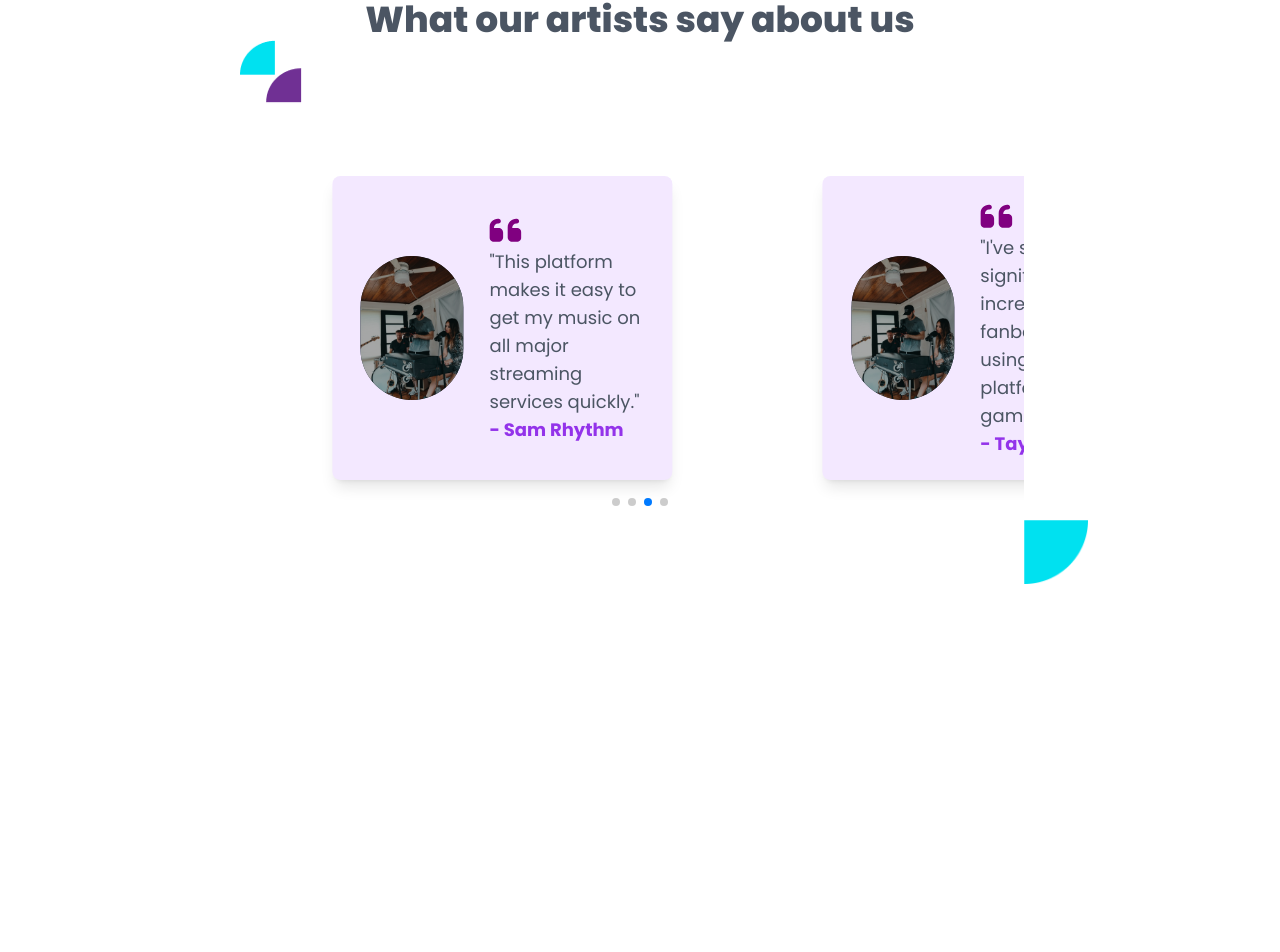
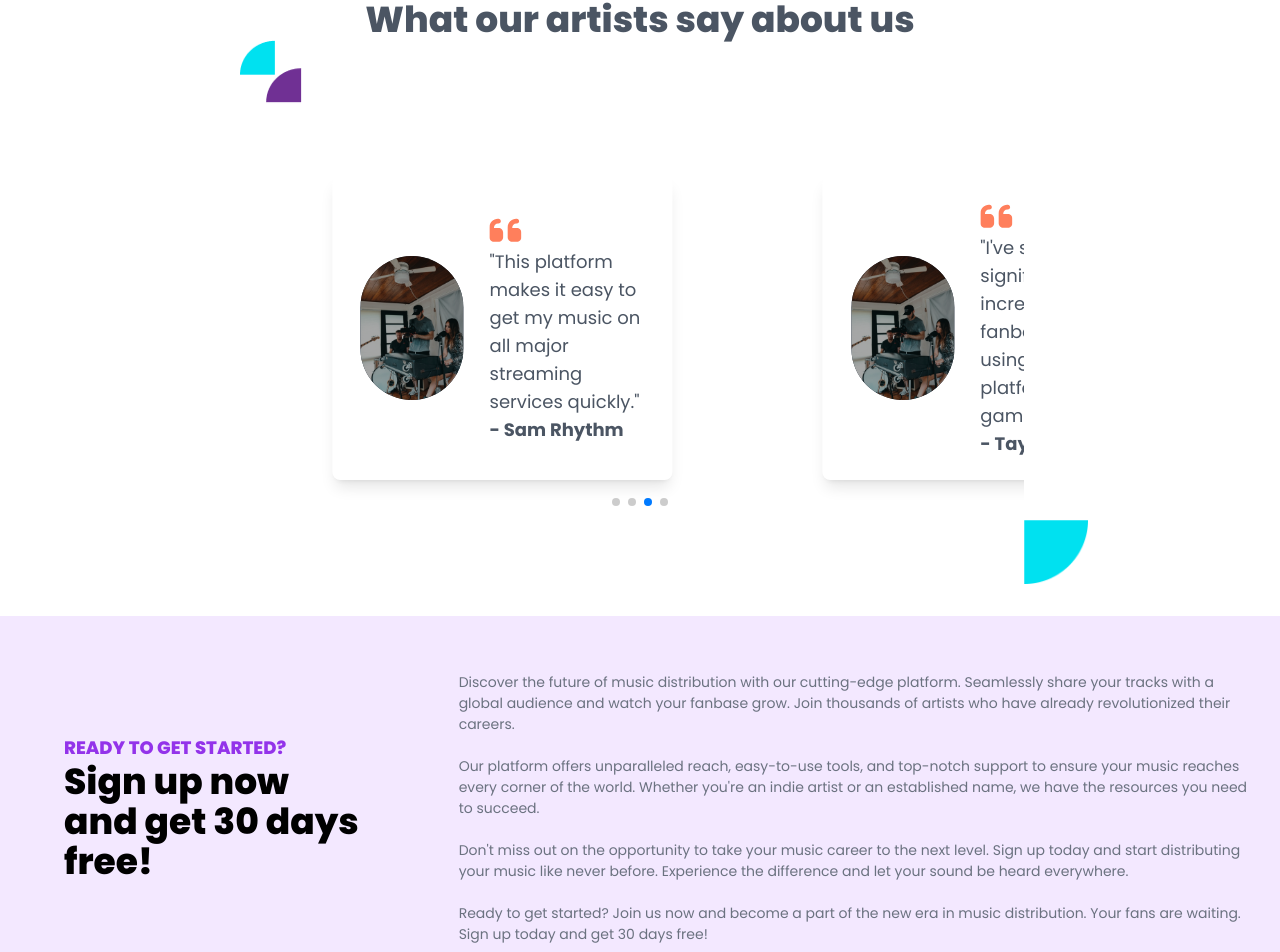
Before and after one commit to KaReeeeeeeeEM/Laguku, a React (Create React App) app in the folder client/: page / in a window 1280 px wide. Shown: the part 3864-4816 px from the top of the page. Before the commit the page ends 4448 px from the top, so only its background shows below. Built offline with nearby package versions, Linux system fonts and the light colour scheme; a web font is replaced by a local one.

Commit message:
implemented CTA

```diff
--- a/client/src/App.css
+++ b/client/src/App.css
@@ -166,5 +166,4 @@ body {
     width: 100%;
     height: 24rem;
   }
-
 }
--- /dev/null
+++ b/client/src/components/CTA.jsx
@@ -0,0 +1,27 @@
+import React from 'react'
+
+const CTA = () => {
+  return (
+    <div className='mt-24'>
+        <div className='bg-purple-100 flex flex-col lg:flex-row items-center justify-around lg:h-96 py-8 lg:py-0'>
+            <div className='text-center lg:text-start lg:w-1/3 mb-8 lg:mb-0 p-0 lg:pl-16'>
+                <h2 className='text-lg text-purple-600 uppercase font-extrabold'>Ready to get started?</h2>
+                <h3 className='text-4xl font-extrabold'>Sign up now <br /> and get 30 days free!</h3>
+            </div>
+            <div className='w-full lg:w-2/3 px-8 text-start'>
+            <p className='text-gray-500'>
+                Discover the future of music distribution with our cutting-edge platform. Seamlessly share your tracks with a global audience and watch your fanbase grow. Join thousands of artists who have already revolutionized their careers.
+                <br/><br/>
+                Our platform offers unparalleled reach, easy-to-use tools, and top-notch support to ensure your music reaches every corner of the world. Whether you're an indie artist or an established name, we have the resources you need to succeed.
+                <br/><br/>
+                Don't miss out on the opportunity to take your music career to the next level. Sign up today and start distributing your music like never before. Experience the difference and let your sound be heard everywhere.
+                <br/><br/>
+                Ready to get started? Join us now and become a part of the new era in music distribution. Your fans are waiting. Sign up today and get 30 days free!
+            </p>
+            </div>
+        </div>
+    </div>
+  )
+}
+
+export default CTA
--- a/client/src/components/Error404.jsx
+++ b/client/src/components/Error404.jsx
@@ -4,7 +4,7 @@ import React from 'react'
 const Error404 = () => {
   return (
     <div className='flex justify-center items-center text-purple-600 bg-gray-300 h-screen w-full'>
-        <h1 className='text-xl'><span className='font-bold'>404</span> | Page not found</h1>
+        <h1 className='text-xl'><span className='font-bold text-4xl mx-2'>404</span> | Page not found</h1>
     </div>
   )
 }
--- /dev/null
+++ b/client/src/components/Footer.jsx
@@ -0,0 +1,9 @@
+import React from 'react'
+
+const Footer = () => {
+  return (
+    <div>Footer</div>
+  )
+}
+
+export default Footer
--- a/client/src/components/Home.jsx
+++ b/client/src/components/Home.jsx
@@ -11,6 +11,7 @@ import Testimonials from './Testimonials'
 
 //images
 import image from '../img/image.png'
+import CTA from './CTA'
 
 const Home = () => {
   return (
@@ -26,6 +27,7 @@ const Home = () => {
           iframeTitle="My Video"
         />
         <Testimonials />
+        <CTA />
     </div>
   )
 }
--- /dev/null
+++ b/client/src/components/Loading.jsx
@@ -0,0 +1,20 @@
+import React from 'react';
+import { LoadingOutlined } from '@ant-design/icons';
+import { Spin } from 'antd';
+
+const Loading = () => (
+    <div className='flex items-center justify-center h-screen bg-purple-300'>
+        <Spin
+            indicator={
+            <LoadingOutlined
+                style={{
+                fontSize: 48,
+                color: '#6B46C1',
+                }}
+                spin
+            />
+            }
+        />
+    </div>
+);
+export default Loading;
--- /dev/null
+++ b/client/src/components/Spinner.jsx
@@ -0,0 +1,17 @@
+import React from 'react';
+import { LoadingOutlined } from '@ant-design/icons';
+import { Spin } from 'antd';
+const Spinner = () => (
+  <Spin
+    indicator={
+      <LoadingOutlined
+        style={{
+          fontSize: 24,
+          color: '#6B46C1',
+        }}
+        spin
+      />
+    }
+  />
+);
+export default Spinner;
--- a/client/src/components/Testimonials.jsx
+++ b/client/src/components/Testimonials.jsx
@@ -38,74 +38,74 @@ export default function Testimonials() {
         className="mySwiper2"
       >
         <SwiperSlide>
-          <div className="bg-purple-100 px-6 lg:p-4 flex flex-col lg:flex-row justify-around items-center w-64 h-56 ml-8 lg:m-none lg:h-full lg:w-full rounded-lg shadow-lg">
+          <div className="bg-#FF7F5C-100 px-6 lg:p-4 flex flex-col lg:flex-row justify-around items-center w-64 h-56 ml-8 lg:m-none lg:h-full lg:w-full rounded-lg shadow-lg">
             <div className='hidden lg:flex w-1/3 h-36 bg-gray-800 rounded-full'>
               <img src={image} alt="testimonial" className='rounded-full' />
             </div>
             <div className='w-full lg:w-1/2 py-4 text-gray-600'>
               <p className="text-lg">
                 <span>
-                  <svg xmlns="http://www.w3.org/2000/svg" viewBox="0 0 448 512" className='w-8' fill='purple'>
+                  <svg xmlns="http://www.w3.org/2000/svg" viewBox="0 0 448 512" className='w-8' fill='#FF7F5C'>
                     <path d="M0 216C0 149.7 53.7 96 120 96h8c17.7 0 32 14.3 32 32s-14.3 32-32 32h-8c-30.9 0-56 25.1-56 56v8h64c35.3 0 64 28.7 64 64v64c0 35.3-28.7 64-64 64H64c-35.3 0-64-28.7-64-64V320 288 216zm256 0c0-66.3 53.7-120 120-120h8c17.7 0 32 14.3 32 32s-14.3 32-32 32h-8c-30.9 0-56 25.1-56 56v8h64c35.3 0 64 28.7 64 64v64c0 35.3-28.7 64-64 64H320c-35.3 0-64-28.7-64-64V320 288 216z"/>
                   </svg>
                 </span>
                 "Using this platform has taken my music distribution to the next level. I can reach audiences I never thought possible."
               </p>
-              <p className="text-lg text-purple-600 font-bold">- Alex Beats</p>
+              <p className="text-lg text-#FF7F5C-600 font-bold">- Alex Beats</p>
             </div>
           </div>
         </SwiperSlide>
         <SwiperSlide>
-          <div className="bg-purple-100 px-6 lg:p-4 flex flex-col lg:flex-row justify-around items-center w-64 h-56 ml-8 lg:m-none lg:h-full lg:w-full rounded-lg shadow-lg">
+          <div className="bg-#FF7F5C-100 px-6 lg:p-4 flex flex-col lg:flex-row justify-around items-center w-64 h-56 ml-8 lg:m-none lg:h-full lg:w-full rounded-lg shadow-lg">
             <div className='hidden lg:flex w-1/3 h-36 bg-gray-800 rounded-full'>
               <img src={image} alt="testimonial" className='rounded-full' />
             </div>
             <div className='w-full lg:w-1/2 py-4 text-gray-600'>
               <p className="text-lg">
                 <span>
-                  <svg xmlns="http://www.w3.org/2000/svg" viewBox="0 0 448 512" className='w-8' fill='purple'>
+                  <svg xmlns="http://www.w3.org/2000/svg" viewBox="0 0 448 512" className='w-8' fill='#FF7F5C'>
                     <path d="M0 216C0 149.7 53.7 96 120 96h8c17.7 0 32 14.3 32 32s-14.3 32-32 32h-8c-30.9 0-56 25.1-56 56v8h64c35.3 0 64 28.7 64 64v64c0 35.3-28.7 64-64 64H64c-35.3 0-64-28.7-64-64V320 288 216zm256 0c0-66.3 53.7-120 120-120h8c17.7 0 32 14.3 32 32s-14.3 32-32 32h-8c-30.9 0-56 25.1-56 56v8h64c35.3 0 64 28.7 64 64v64c0 35.3-28.7 64-64 64H320c-35.3 0-64-28.7-64-64V320 288 216z"/>
                   </svg>
                 </span>
                 "The distribution features are top-notch, and the support team is always ready to help."
               </p>
-              <p className="text-lg text-purple-600 font-bold">- Jamie Wave</p>
+              <p className="text-lg text-#FF7F5C-600 font-bold">- Jamie Wave</p>
             </div>
           </div>
         </SwiperSlide>
         <SwiperSlide>
-          <div className="bg-purple-100 px-6 lg:p-4 flex flex-col lg:flex-row justify-around items-center w-64 h-56 ml-8 lg:m-none lg:h-full lg:w-full rounded-lg shadow-lg">
+          <div className="bg-#FF7F5C-100 px-6 lg:p-4 flex flex-col lg:flex-row justify-around items-center w-64 h-56 ml-8 lg:m-none lg:h-full lg:w-full rounded-lg shadow-lg">
             <div className='hidden lg:flex w-1/3 h-36 bg-gray-800 rounded-full'>
               <img src={image} alt="testimonial" className='rounded-full' />
             </div>
             <div className='w-full lg:w-1/2 py-4 text-gray-600'>
               <p className="text-lg">
                 <span>
-                  <svg xmlns="http://www.w3.org/2000/svg" viewBox="0 0 448 512" className='w-8' fill='purple'>
+                  <svg xmlns="http://www.w3.org/2000/svg" viewBox="0 0 448 512" className='w-8' fill='#FF7F5C'>
                     <path d="M0 216C0 149.7 53.7 96 120 96h8c17.7 0 32 14.3 32 32s-14.3 32-32 32h-8c-30.9 0-56 25.1-56 56v8h64c35.3 0 64 28.7 64 64v64c0 35.3-28.7 64-64 64H64c-35.3 0-64-28.7-64-64V320 288 216zm256 0c0-66.3 53.7-120 120-120h8c17.7 0 32 14.3 32 32s-14.3 32-32 32h-8c-30.9 0-56 25.1-56 56v8h64c35.3 0 64 28.7 64 64v64c0 35.3-28.7 64-64 64H320c-35.3 0-64-28.7-64-64V320 288 216z"/>
                   </svg>
                 </span>
                 "This platform makes it easy to get my music on all major streaming services quickly."
               </p>
-              <p className="text-lg text-purple-600 font-bold">- Sam Rhythm</p>
+              <p className="text-lg text-#FF7F5C-600 font-bold">- Sam Rhythm</p>
             </div>
           </div>
         </SwiperSlide>
         <SwiperSlide>
-          <div className="bg-purple-100 px-6 lg:p-4 flex flex-col lg:flex-row justify-around items-center w-64 h-56 ml-8 lg:m-none lg:h-full lg:w-full rounded-lg shadow-lg">
+          <div className="bg-#FF7F5C-100 px-6 lg:p-4 flex flex-col lg:flex-row justify-around items-center w-64 h-56 ml-8 lg:m-none lg:h-full lg:w-full rounded-lg shadow-lg">
             <div className='hidden lg:flex w-1/3 h-36 bg-gray-800 rounded-full'>
               <img src={image} alt="testimonial" className='rounded-full' />
             </div>
             <div className='w-full lg:w-1/2 py-4 text-gray-600'>
               <p className="text-lg">
                 <span>
-                  <svg xmlns="http://www.w3.org/2000/svg" viewBox="0 0 448 512" className='w-8' fill='purple'>
+                  <svg xmlns="http://www.w3.org/2000/svg" viewBox="0 0 448 512" className='w-8' fill='#FF7F5C'>
                     <path d="M0 216C0 149.7 53.7 96 120 96h8c17.7 0 32 14.3 32 32s-14.3 32-32 32h-8c-30.9 0-56 25.1-56 56v8h64c35.3 0 64 28.7 64 64v64c0 35.3-28.7 64-64 64H64c-35.3 0-64-28.7-64-64V320 288 216zm256 0c0-66.3 53.7-120 120-120h8c17.7 0 32 14.3 32 32s-14.3 32-32 32h-8c-30.9 0-56 25.1-56 56v8h64c35.3 0 64 28.7 64 64v64c0 35.3-28.7 64-64 64H320c-35.3 0-64-28.7-64-64V320 288 216z"/>
                   </svg>
                 </span>
                 "I've seen a significant increase in my fanbase since using this platform. It's a game-changer."
               </p>
-              <p className="text-lg text-purple-600 font-bold">- Taylor Melody</p>
+              <p className="text-lg text-#FF7F5C-600 font-bold">- Taylor Melody</p>
             </div>
           </div>
         </SwiperSlide>
```
